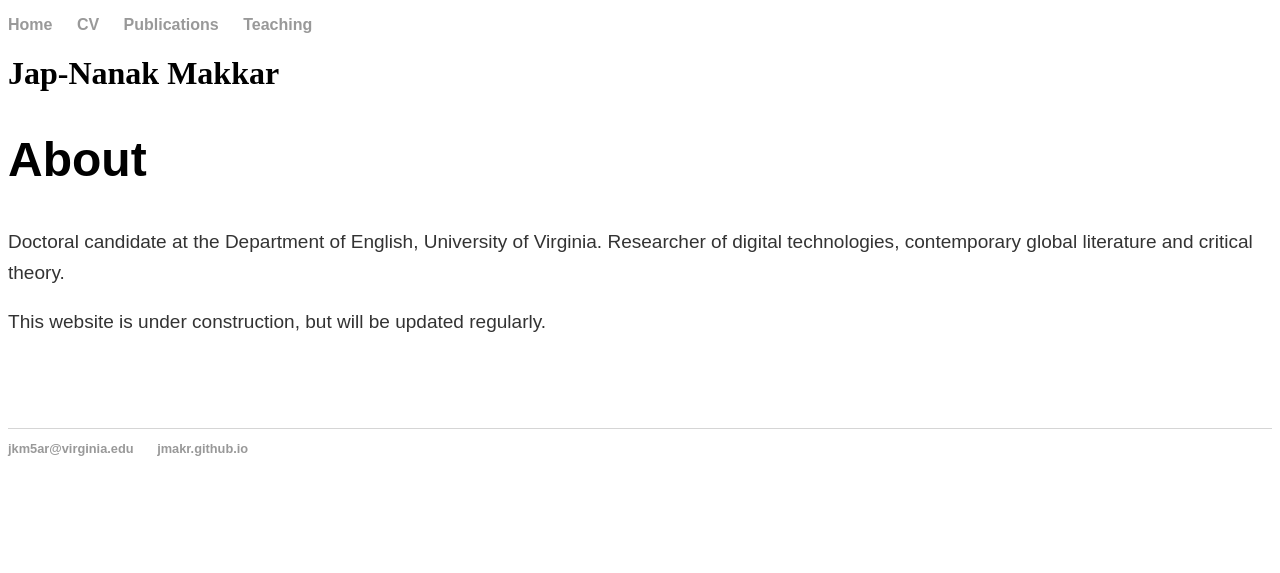
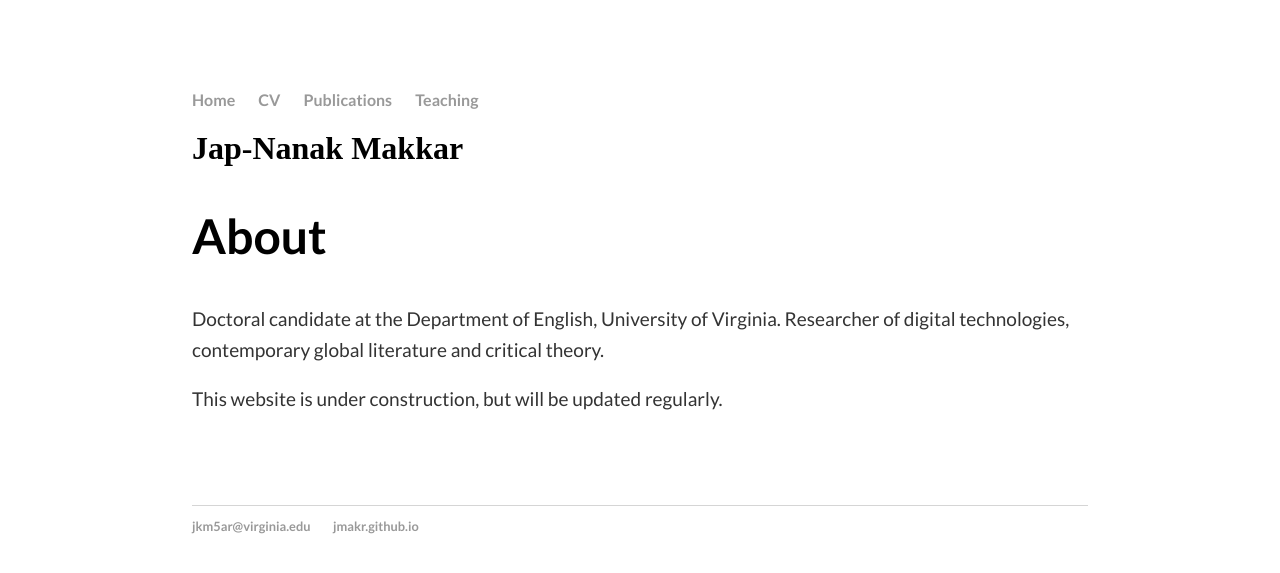
Before and after one commit to jmakr/jmakr.github.io, a Jekyll site: the page built from index.html, in a window 1280 px wide. Shown: the top 573 px of the page. Built offline with Jekyll 4.4.1, drawn with Linux system fonts in a browser that asks for light colours.

Commit message:
Update main.css

```diff
--- a/css/main.css
+++ b/css/main.css
@@ -1,7 +1,3 @@
-
-//$font-stack: Optima, 'Lucida Sans', 'Lucida Grande', sans-serif;
-//$print-font-stack: "Minion Pro", Garamond, Times, serif;
-//$logo-font-stack: "Minion Pro", Garamond, serif;
 
 
 
@@ -11,7 +7,7 @@
     width: 70%;
 }
 nav ul, footer ul {
-    font-family: "Forum", sans-serif;
+    font-family: "Lato", sans-serif;
     padding: 0px;
     list-style: none;
     font-weight: bold;
@@ -39,10 +35,10 @@
 }
 h2 {
     font-size: 3em;
-    font-family: "Forum", sans-serif;
+    font-family: "Lato", sans-serif;
 }
 p {
-    font-family: "Forum", sans-serif ;
+    font-family: "Lato", sans-serif ;
     font-size: 1.19em;
     line-height: 1.6em;
     color: #333;
@@ -56,7 +52,7 @@
 ul.posts {
     font-size: 1.19em;
     line-height: 1.6em;
-    font-family: "Forum", sans-serif;
+    font-family: "Lato", sans-serif;
     color: #333;
 
 }
@@ -65,7 +61,7 @@
     list-style: none;
     font-size: 1em;
     line-height: 1.6em;
-    font-family: "Forum", sans-serif;
+    font-family: "Lato", sans-serif;
 
     color: #333;
 }
```
